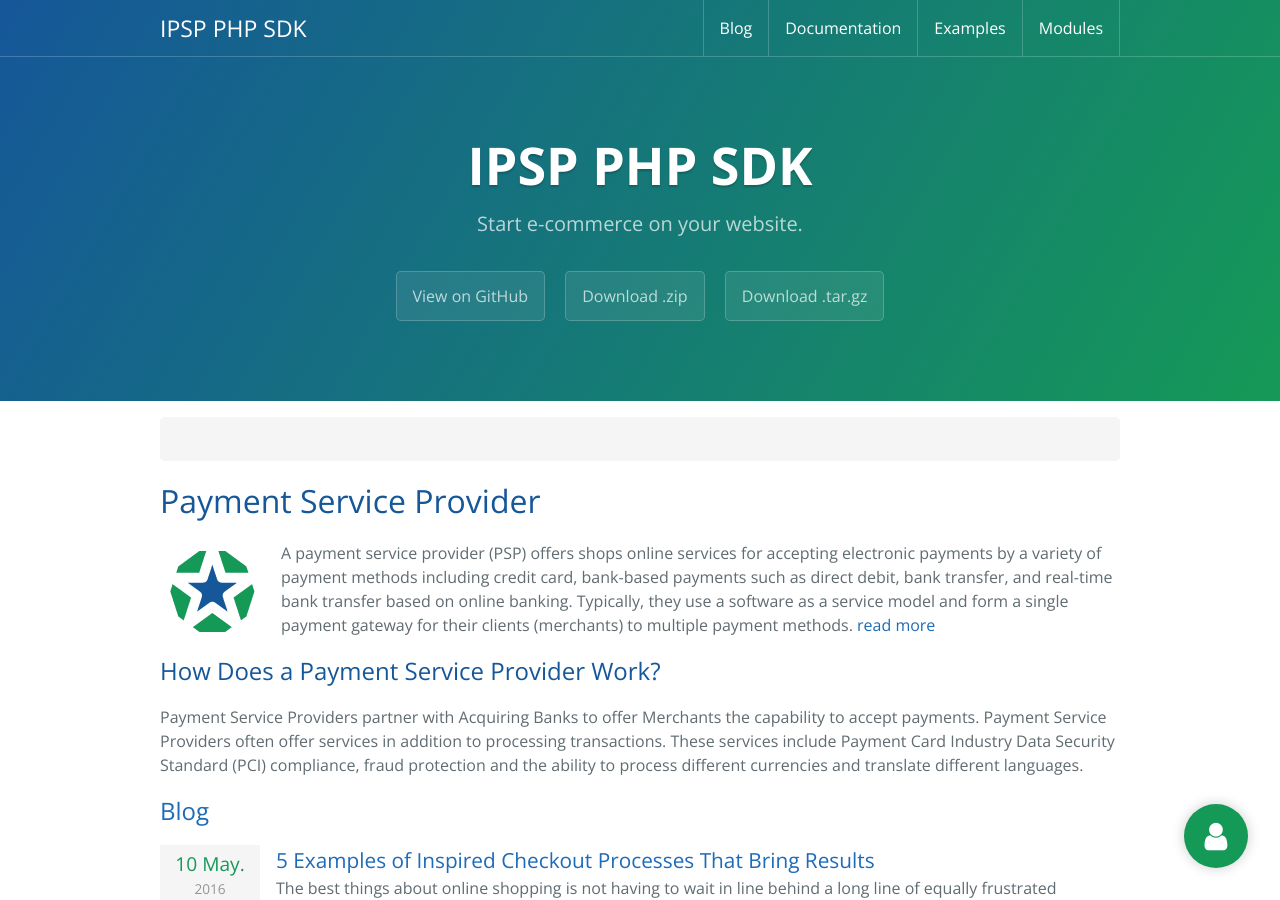
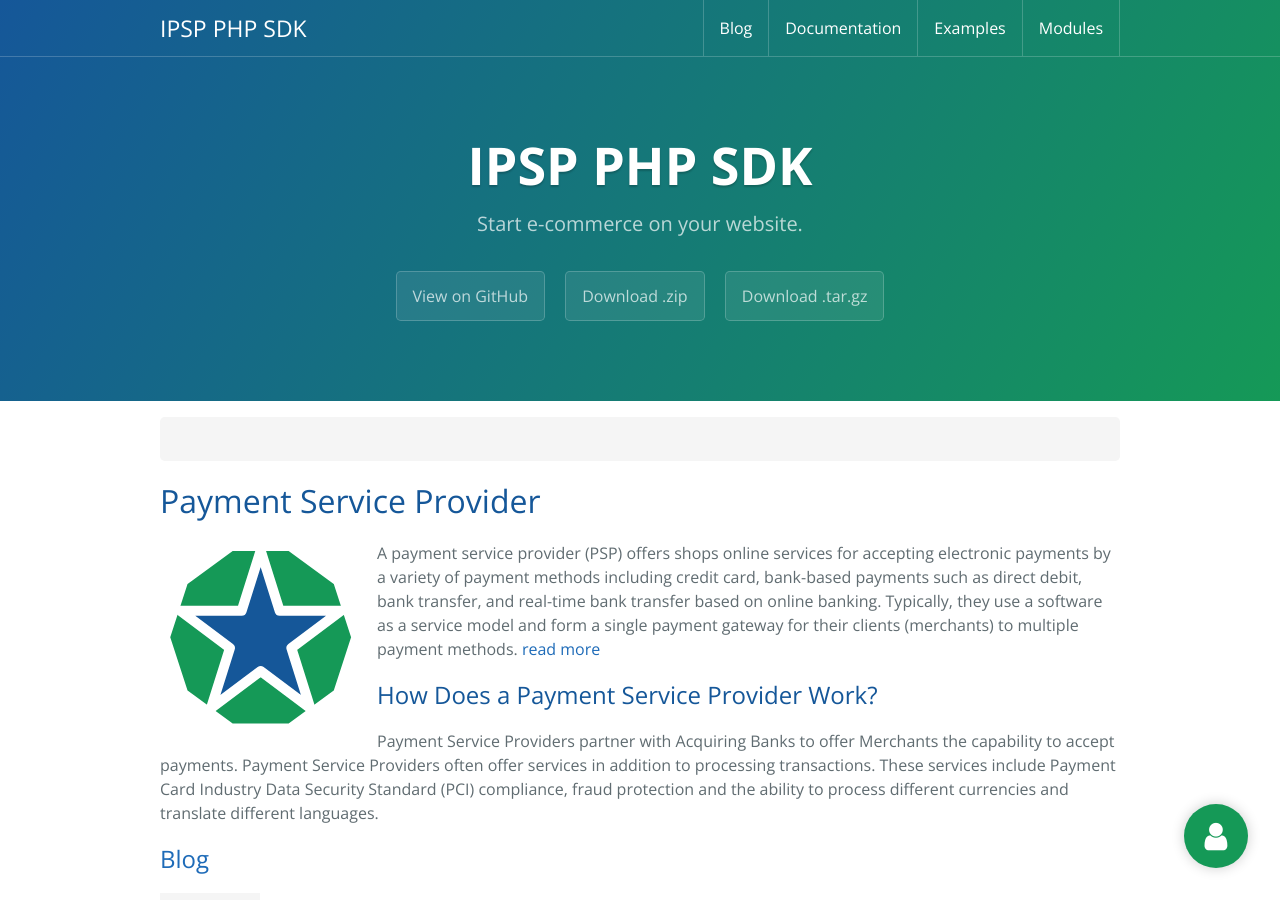
Before and after one commit to kosatyi/ipsp-php, a Jekyll site: the page built from index.md, in a window 1280 px wide and 900 px high. Built offline with Jekyll 4.4.1, drawn with Linux system fonts in a browser that asks for light colours; our own code applies the rules of GitHub Pages for plain Markdown files.

Commit message:
update brand

```diff
--- a/_config.yml
+++ b/_config.yml
@@ -65,8 +65,8 @@ defaults:
     values:
       image:
         path:  /assets/images/brand.png
-        height: 101
-        width: 105
+        height: 193
+        width: 201
   -
     scope:
         path: ""
--- a/index.md
+++ b/index.md
@@ -7,7 +7,7 @@ description: Flexible SDK that covers e-commerce for businesses of all types and
 
 # Payment Service Provider
 
-<img src="/assets/images/brand.png" alt="Logo" class="image-left">
+<img src="/assets/images/brand.png" width="201" height="193" alt="Logo" class="image-left">
 
 A payment service provider (PSP) offers shops online services for accepting electronic payments by
 a variety of payment methods including credit card, bank-based payments such as direct debit, bank
```
Also changed, not shown: assets/images/brand.png, assets/images/brand.svg.
